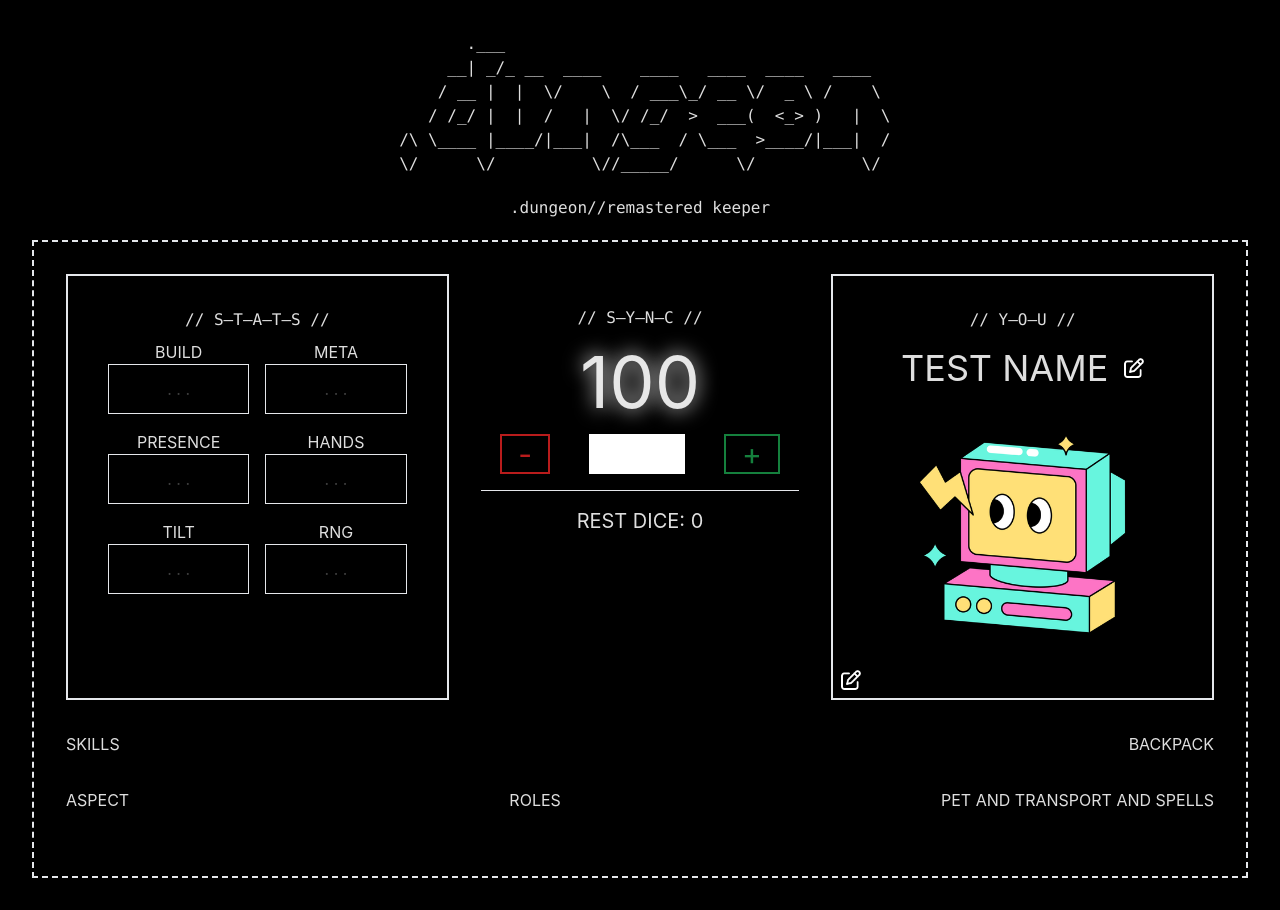
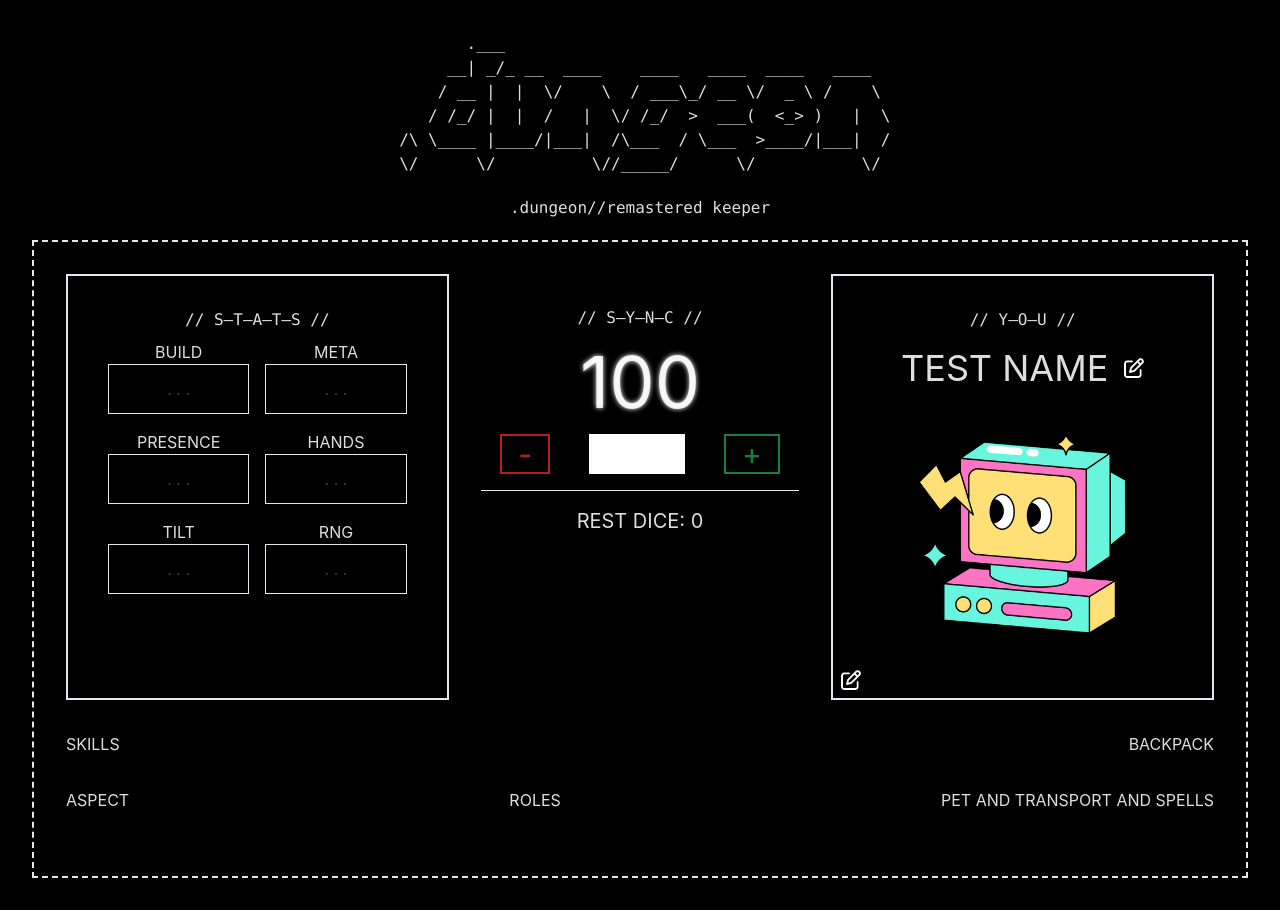
Before and after one commit to cam-ball/dot-dungon-keeper, a React (Vite) app: page / in a window 1280 px wide. Built offline with nearby package versions, Linux system fonts and the light colour scheme.

Commit message:
drop glow intensity

```diff
--- a/src/components/keeper/sync/Health.tsx
+++ b/src/components/keeper/sync/Health.tsx
@@ -18,7 +18,7 @@ const Health = ({ syncValue, handleSyncChange }: HealthProps) => {
   return (
     <>
       <div className="mt-4 text-7xl">
-        <h4 style={{ textShadow: "0 0 20px white" }}>{syncValue}</h4>
+        <h4 style={{ textShadow: "0 0 5px white" }}>{syncValue}</h4>
       </div>
       <div className="mt-4 flex flex-row justify-around">
         <button
```
